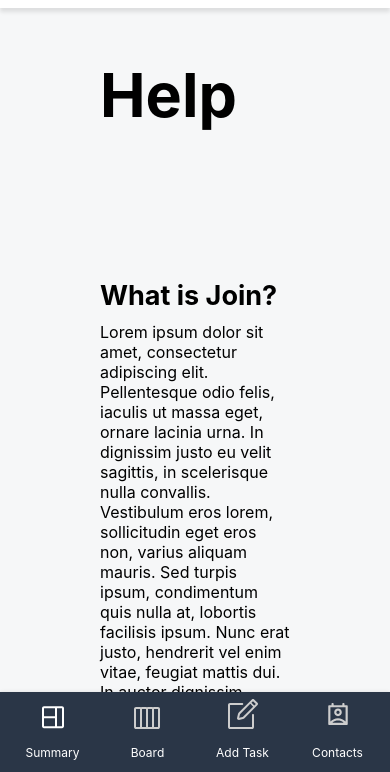
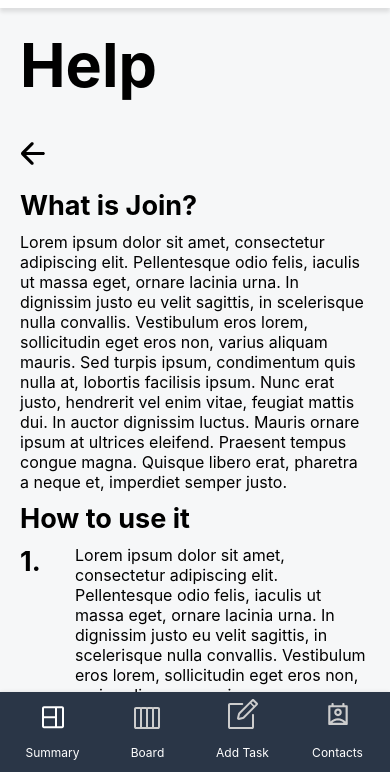
Before and after one commit to FredVomJupiter/JOIN-Canban-Management-Tool, a plain HTML site: page dashboard.html in a window 390 px wide. Both pictures are taken after a click on the picture 263 px from the left and 40 px from the top of the page. Shown: the part 72-844 px from the top of the page. Drawn offline with Linux system fonts and the light colour scheme; no server answers; a web font is replaced by a local one.

Commit message:
fixed: help page for mobile

```diff
--- a/css/style.css
+++ b/css/style.css
@@ -1662,7 +1662,7 @@
     display: flex;
     flex-direction: row;
     gap: 10px;
-    width: 200px;
+    flex-wrap: wrap;
 }
 
 .addtask-leftcontainer-assigned-circle {
@@ -1902,6 +1902,7 @@
 }
 
 .addtask-rightcontainer-subtask-checkbox {
+    cursor: pointer;
     width: 16px;
     height: 16px;
     background: linear-gradient(180deg, #F9F9F9 0%, #F0F0F0 100%);
@@ -3354,6 +3355,10 @@
         margin: unset;
     }
 
+    .assigned-icon {
+        margin-left: 2px;
+    }
+
     .addtask-rightcontainer {
         align-items: center;
         width: unset;
@@ -3710,4 +3715,20 @@
         display: flex;
         translate: 330px -220px;
     }
-}
+
+    .help {
+        overflow-y: scroll;
+    }
+
+    .help-title {
+        padding: 20px 20px;
+    }
+
+    .help-join-inner {
+        padding: 20px 20px;
+    }
+
+    .help-blackArrow-wrap {
+        left: unset;
+    }
+}
```
